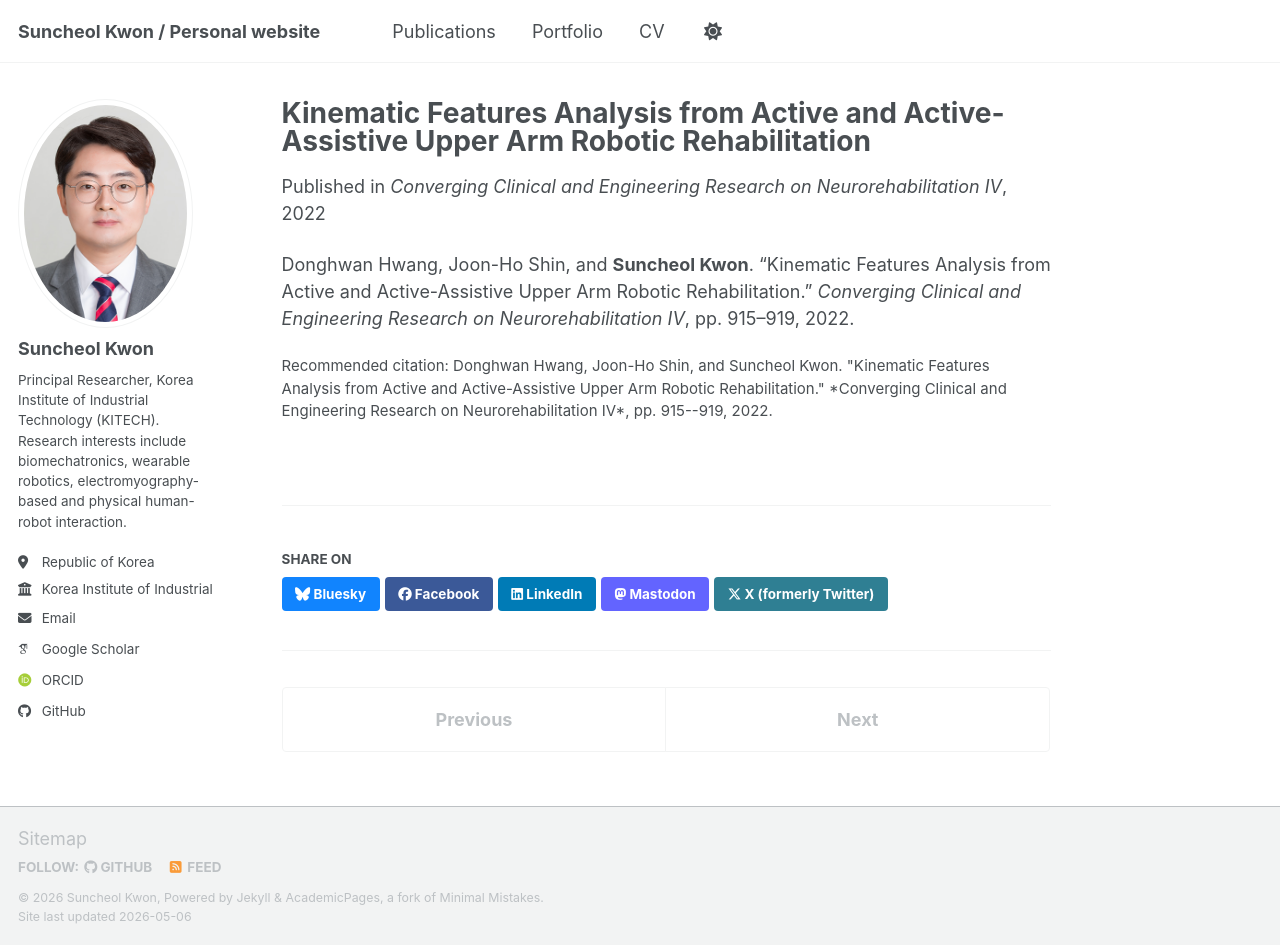
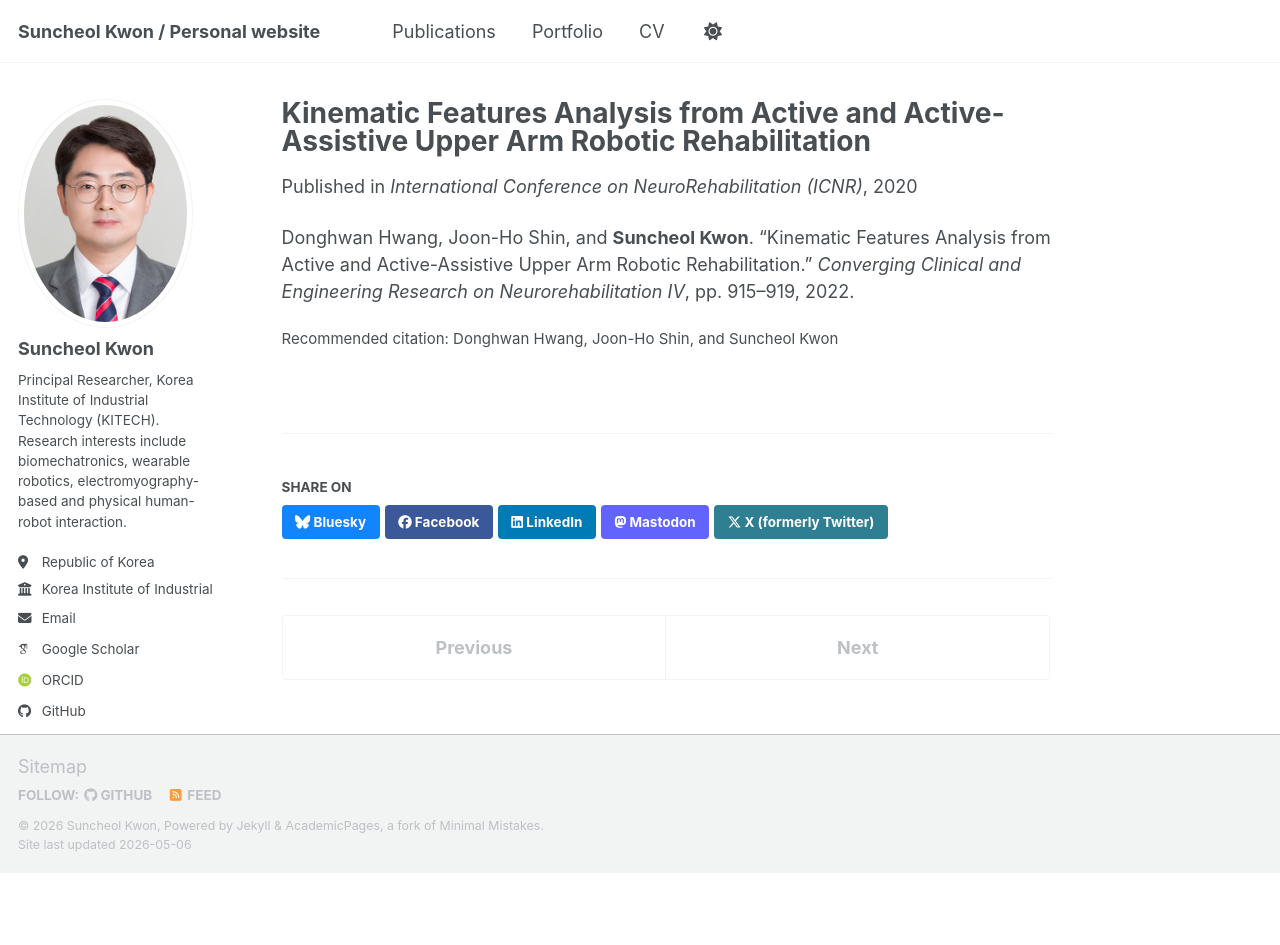
Before and after one commit to suncheolkwon/suncheolkwon.github.io, a Jekyll site: the page built from _publications/2020icnr-kinematic-analysis.md, in a window 1280 px wide and 945 px high. Built offline with Jekyll 4.4.1, drawn with Linux system fonts in a browser that asks for light colours; some web fonts are replaced; a script bundle is joined from its source files by our own code; library files that are not in the unit come from our copies.

Commit message:
Update and rename 2022-2020icnr-kinematic-analysis.md to 2020icnr-kinematic-analysis.md

```diff
--- a/_publications/2022-2020icnr-kinematic-analysis.md
+++ b/_publications/2020icnr-kinematic-analysis.md
@@ -4,9 +4,11 @@ collection: publications
 category: conferences
 permalink: /publication/2020icnr-kinematic-analysis
 excerpt: ""
-date: 2022-01-01
-venue: "Converging Clinical and Engineering Research on Neurorehabilitation IV"
-citation: "Donghwan Hwang, Joon-Ho Shin, and Suncheol Kwon. \"Kinematic Features Analysis from Active and Active-Assistive Upper Arm Robotic Rehabilitation.\" *Converging Clinical and Engineering Research on Neurorehabilitation IV*, pp. 915--919, 2022."
+date: 2020-10-13
+venue: "International Conference on NeuroRehabilitation (ICNR)"
+citation: "Donghwan Hwang, Joon-Ho Shin, and Suncheol Kwon"
+pages: "915-919"
+corresponding: true
 ---
 
 Donghwan Hwang, Joon-Ho Shin, and **Suncheol Kwon**. "Kinematic Features Analysis from Active and Active-Assistive Upper Arm Robotic Rehabilitation." *Converging Clinical and Engineering Research on Neurorehabilitation IV*, pp. 915--919, 2022.
```
